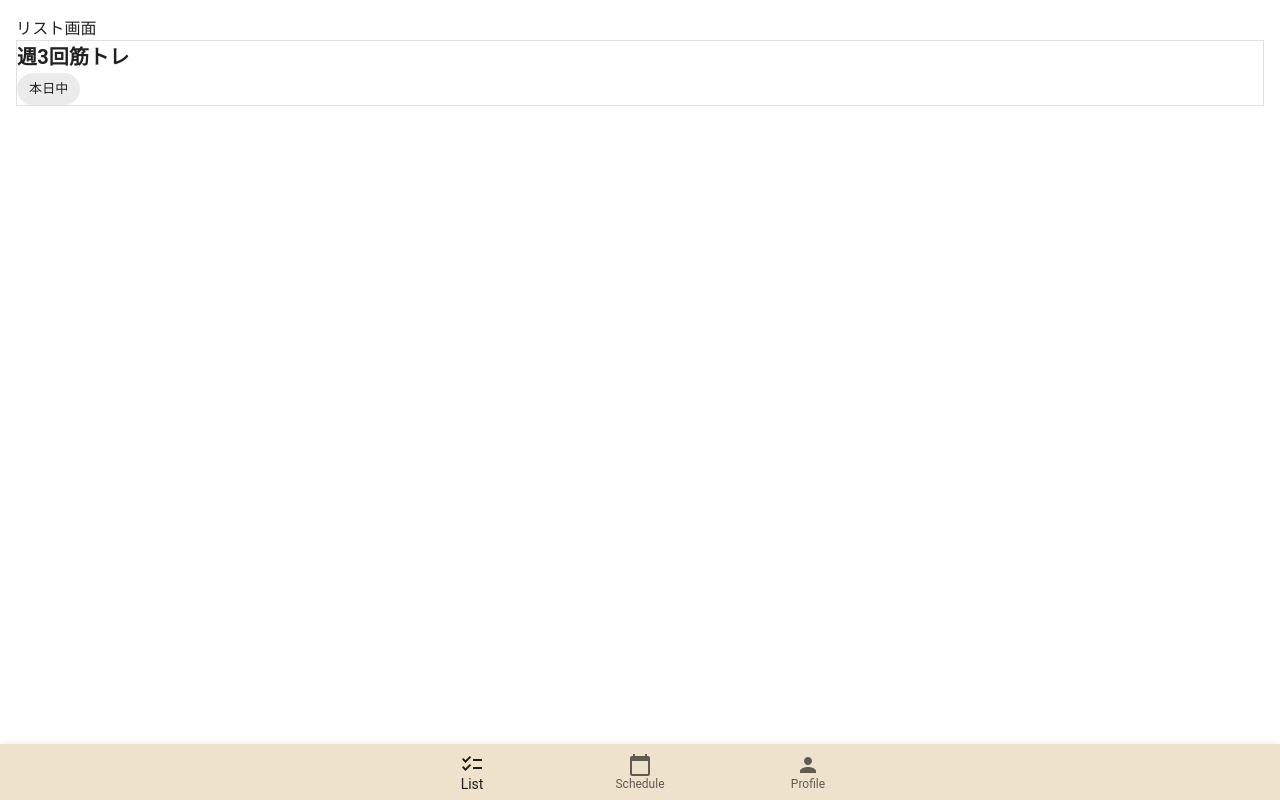
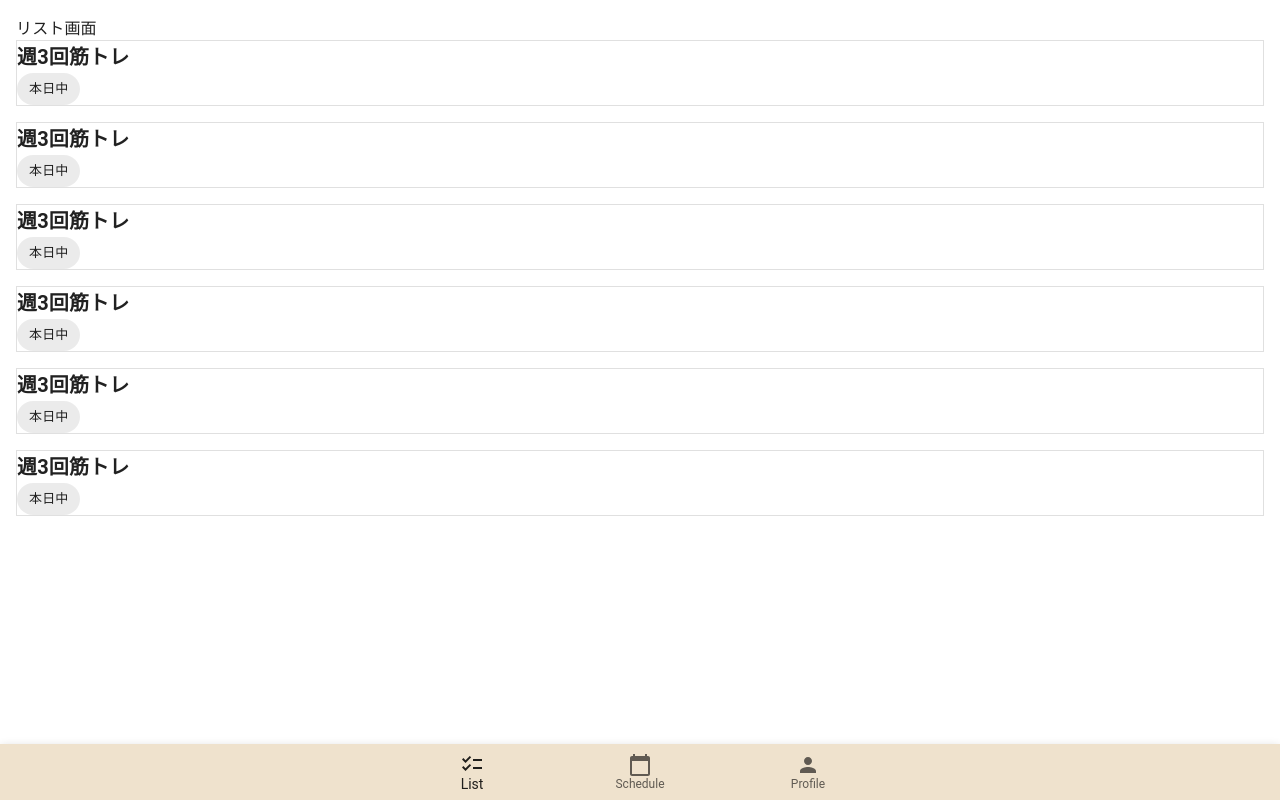
Before and after one commit to hack-CommTech/routify-app, a Next.js app in the folder apps/web/: page / in a window 1280 px wide. Built offline with nearby package versions, Linux system fonts and the light colour scheme.

Commit message:
ディレクトリ構成を修正

```diff
--- a/apps/web/src/components/commons/home/Home0List.tsx
+++ b/apps/web/src/components/domains/home/Home0List.tsx
@@ -1,6 +1,13 @@
 import { Box, Chip, Stack, Typography } from '@mui/material';
 
-const tasks = [{ id: 1, title: '週3回筋トレ' }];
+const tasks = [
+  { id: 1, title: '週3回筋トレ', tag: '本日中' },
+  { id: 2, title: '週3回筋トレ', tag: '本日中' },
+  { id: 3, title: '週3回筋トレ', tag: '本日中' },
+  { id: 4, title: '週3回筋トレ', tag: '本日中' },
+  { id: 5, title: '週3回筋トレ', tag: '本日中' },
+  { id: 6, title: '週3回筋トレ', tag: '本日中' },
+];
 
 export const Home0List = () => (
   <Box p={2}>
@@ -14,7 +21,7 @@ export const Home0List = () => (
           <Typography variant="h6" fontWeight="bold">
             {task.title}
           </Typography>
-          <Chip label="本日中" />
+          <Chip label={task.tag} />
         </Box>
       ))}
     </Stack>
--- a/apps/web/src/components/pages/HomePage.tsx
+++ b/apps/web/src/components/pages/HomePage.tsx
@@ -7,9 +7,9 @@ import { Box, Paper } from '@mui/material';
 import BottomNavigation from '@mui/material/BottomNavigation';
 import BottomNavigationAction from '@mui/material/BottomNavigationAction';
 import React from 'react';
-import { Home0List } from '@/components/commons/home/Home0List';
-import { Home1Schedule } from '@/components/commons/home/Home1Shcedule';
-import { Home2Profile } from '@/components/commons/home/Home2Profile';
+import { Home0List } from '@/components/domains/home/Home0List';
+import { Home1Schedule } from '@/components/domains/home/Home1Shcedule';
+import { Home2Profile } from '@/components/domains/home/Home2Profile';
 
 export const HomePage = () => {
   const [preview, setPreview] = React.useState<number>(0);
```
Also changed, not shown: apps/web/src/components/domains/home/Home1Shcedule.tsx (renamed from apps/web/src/components/commons/home/Home1Shcedule.tsx), apps/web/src/components/domains/home/Home2Profile.tsx (renamed from apps/web/src/components/commons/home/Home2Profile.tsx).
